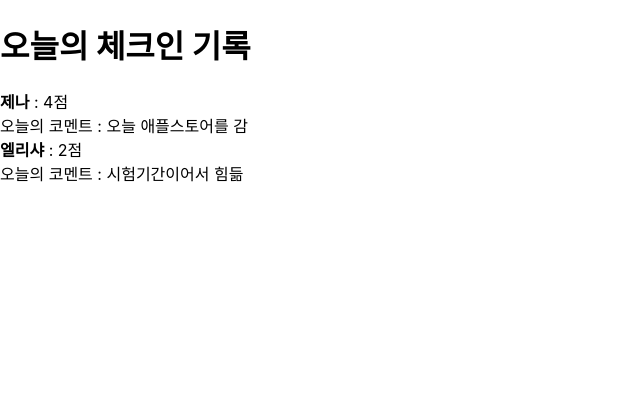
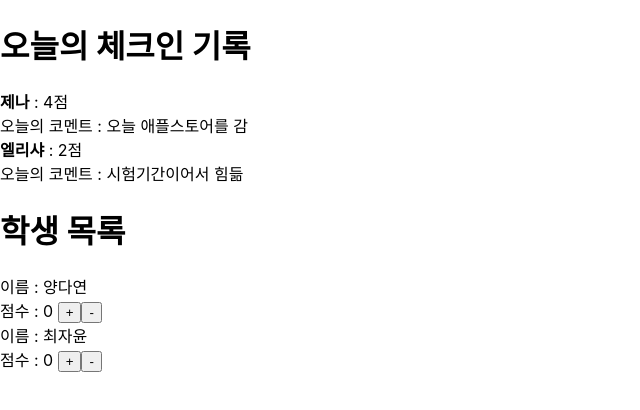
Before and after one commit to yday05506/reactStudy, a React (Create React App) app: page / in a window 1280 px wide. Shown: the top 410 px of the page, without its empty margins (0-640 px from the left). Built offline with nearby package versions, Linux system fonts and the light colour scheme.

Commit message:
버튼 만들기

```diff
--- a/src/App.js
+++ b/src/App.js
@@ -1,5 +1,6 @@
 import logo from './logo.svg';
 import './App.css';
+import Student from './Student';
 import CheckInRecord from './CheckInRecord';
 
 function App() {
@@ -15,6 +16,9 @@ function App() {
       <div>
       <CheckInRecord name = "제나" score = {4} comment = "오늘 애플스토어를 감"></CheckInRecord>
       <CheckInRecord name = "엘리샤" score = {2} comment = "시험기간이어서 힘듦"/>
+      <h1>학생 목록</h1>
+      <Student name = "양다연"/>
+      <Student name = "최자윤"/>
       </div>
     </div>  // <div></div> == <div />
   );
--- /dev/null
+++ b/src/Student.js
@@ -0,0 +1,25 @@
+import React from "react";
+
+class Student extends React.Component {
+    constructor (props) {
+        super(props)
+        this.state = {
+            score : 0
+        }
+    }
+
+    render () {
+        return (
+            <div>
+            이름 : {this.props.name}
+            <br/>
+            점수 : {this.state.score}
+            {' '}
+            <button type = "button">+</button>
+            <button type = "button">-</button>
+        </div>
+        )
+    }
+}
+
+export default Student;
```
